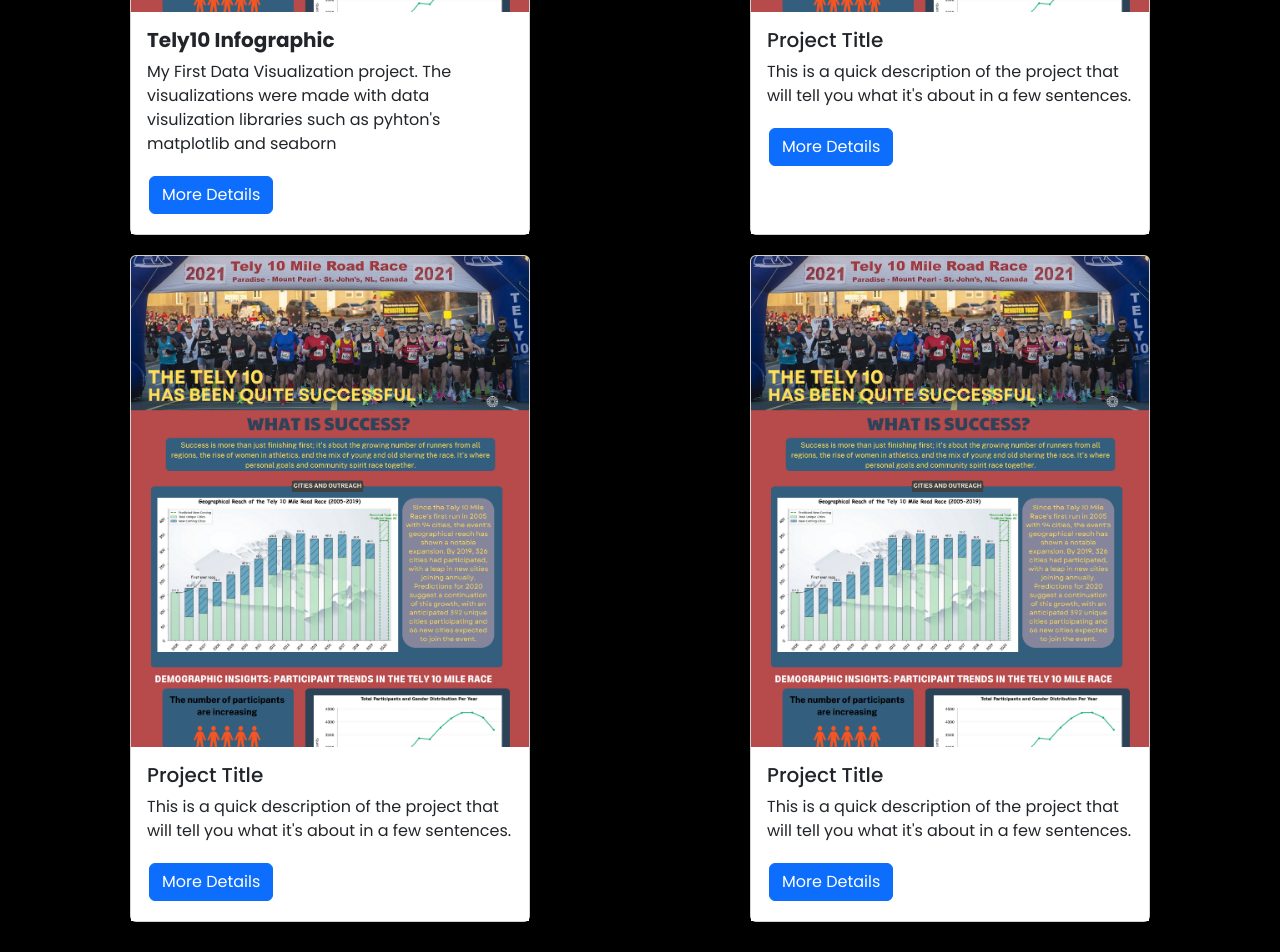
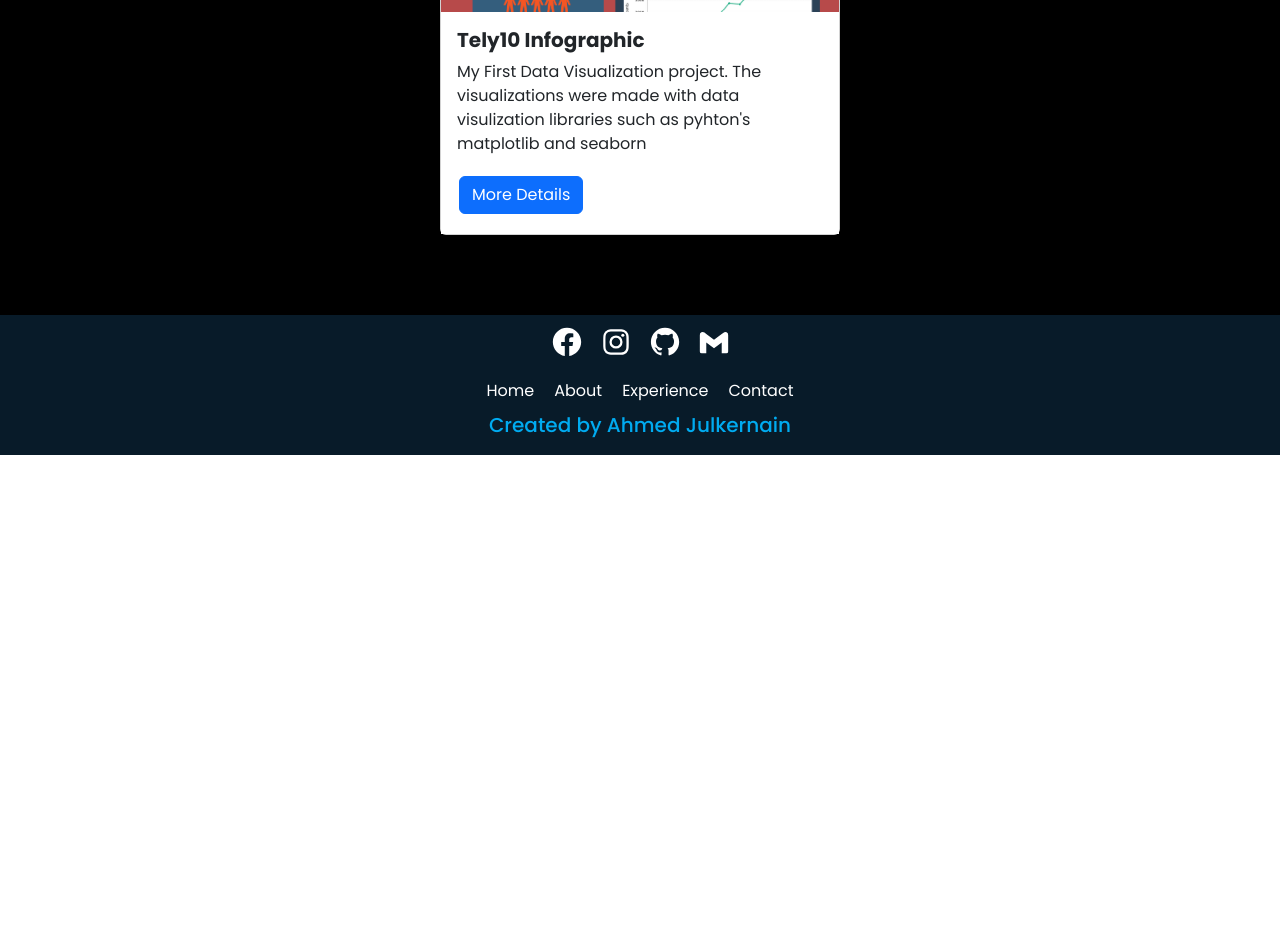
Before and after one commit to ajulker11/Portfolio-Website, a plain HTML site: page project.html in a window 1280 px wide. Shown: the part 2020-2972 px from the top of the page. After the commit the page ends 2475 px from the top, so only its background shows below. Drawn offline with nearby package versions, Linux system fonts and the light colour scheme.

Commit message:
New Update

```diff
--- a/project.html
+++ b/project.html
@@ -69,30 +69,10 @@
                             <a href="https://github.com/ajulker11/Data-Visualization" class="btn btn-primary">More Details</a>
                         </div>
                     </div>
-                    <div class="card" style="width: 25rem;">
-                        <img src="pics/v1.png" class="card-img-top" alt="Thumbnail Image">
-                        <div class="card-body">
-                            <h5 class="card-title">Project Title</h5>
-                            <p class="card-text">This is a quick description of the project that will tell you what it's about in a few sentences.</p>
-                            <a href="#" class="btn btn-primary">More Details</a>
-                        </div>
-                    </div>
-                    <div class="card" style="width: 25rem;">
-                      <img src="pics/v1.png" class="card-img-top" alt="Thumbnail Image">
-                      <div class="card-body">
-                          <h5 class="card-title">Project Title</h5>
-                          <p class="card-text">This is a quick description of the project that will tell you what it's about in a few sentences.</p>
-                          <a href="#" class="btn btn-primary">More Details</a>
-                      </div>
-                  </div>
-                  <div class="card" style="width: 25rem;">
-                    <img src="pics/v1.png" class="card-img-top" alt="Thumbnail Image">
-                    <div class="card-body">
-                        <h5 class="card-title">Project Title</h5>
-                        <p class="card-text">This is a quick description of the project that will tell you what it's about in a few sentences.</p>
-                        <a href="#" class="btn btn-primary">More Details</a>
-                    </div>
-                </div>
+
+
+
+
 
               </div>
 
```
